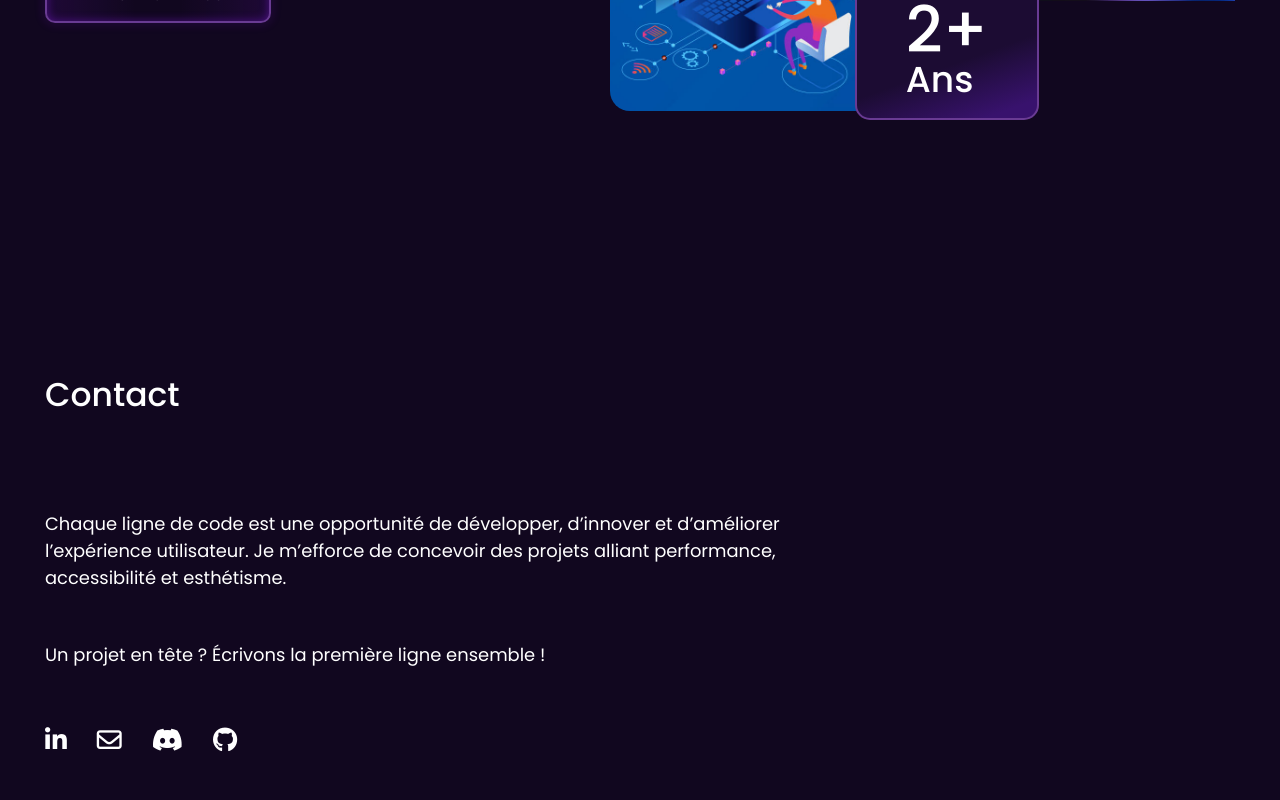
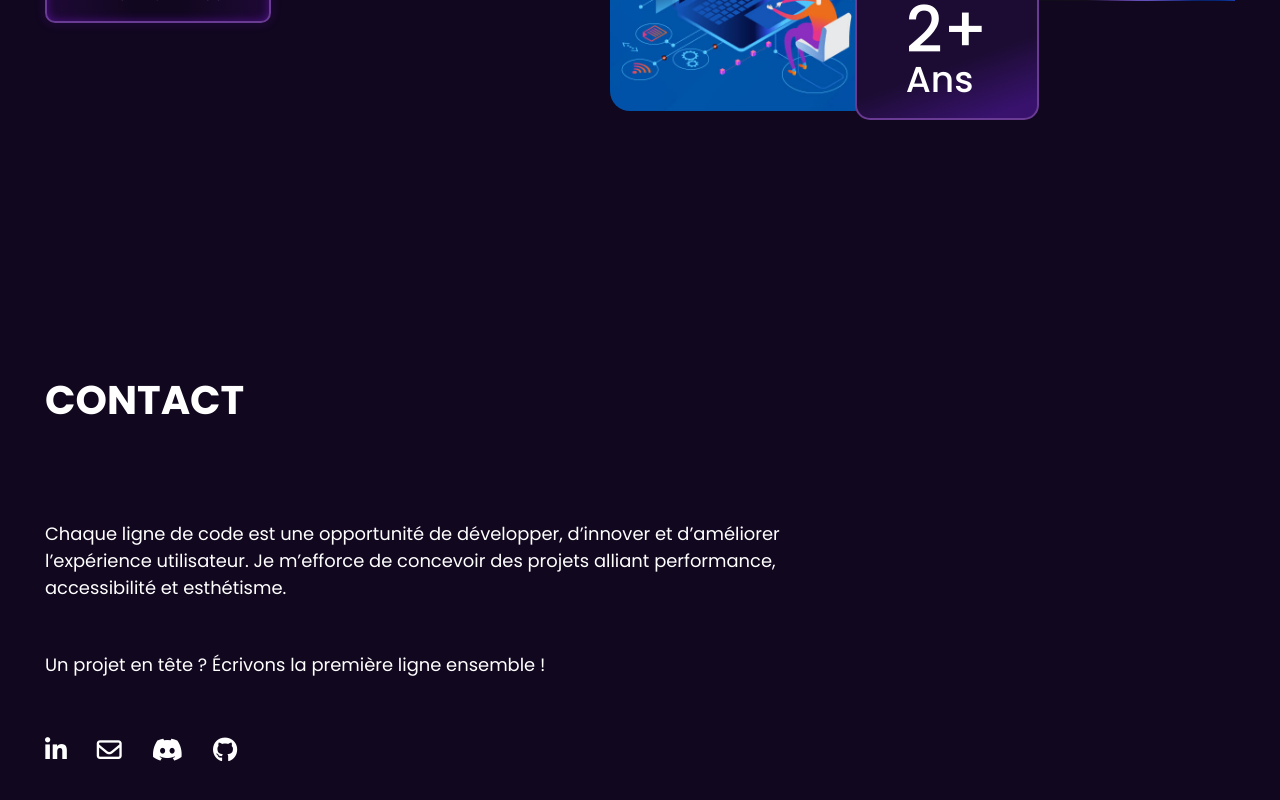
Before and after one commit to Iskandar835/Portfolio-v2, a React (Vite) app: page /about in a window 1280 px wide. Shown: the part 849-1649 px from the top of the page. Built offline with nearby package versions, Linux system fonts and the light colour scheme.

Commit message:
chore: coorection des titres en uppercase

```diff
--- a/src/components/Containers/Footer/index.tsx
+++ b/src/components/Containers/Footer/index.tsx
@@ -5,7 +5,8 @@ import { ContactType } from "../../../typescript/ContactType";
 function Footer() {
    return (
       <footer>
-         <h3 className="footer-title">Contact</h3>
+         <div className="footer-lines"></div>
+         <h3 className="section-titles">CONTACT</h3>
          <div className="footer-text">
             <p>
                Chaque ligne de code est une opportunité de développer, d’innover
--- a/src/pages/About/index.tsx
+++ b/src/pages/About/index.tsx
@@ -13,7 +13,7 @@ function AboutPage() {
       <main>
          <section className="about-text-and-img">
             <div className="about-text-section">
-               <h1>À PROPOS</h1>
+               <h1 className="section-titles">À PROPOS</h1>
                <p className="about-description">
                   Après avoir découvert ma passion pour le développement web,
                   j’ai décidé de me former sérieusement. Aujourd’hui, je
--- a/src/pages/Home/index.tsx
+++ b/src/pages/Home/index.tsx
@@ -65,7 +65,7 @@ function Homepage() {
             </p>
          </section>
          <section className="projects-section">
-            <h2 className="section-titles">Mes Projets</h2>
+            <h2 className="section-titles">MES PROJETS</h2>
             <div className="all-projects">
                {sortProjects.map((item, index) => (
                   <Project
@@ -82,7 +82,7 @@ function Homepage() {
             </div>
          </section>
          <section className="help-section">
-            <h2 className="section-titles">Comment puis-je vous aider ?</h2>
+            <h2 className="section-titles">PUIS-JE VOUS AIDER ?</h2>
             <Help />
          </section>
          <section className="skills-section">
```
